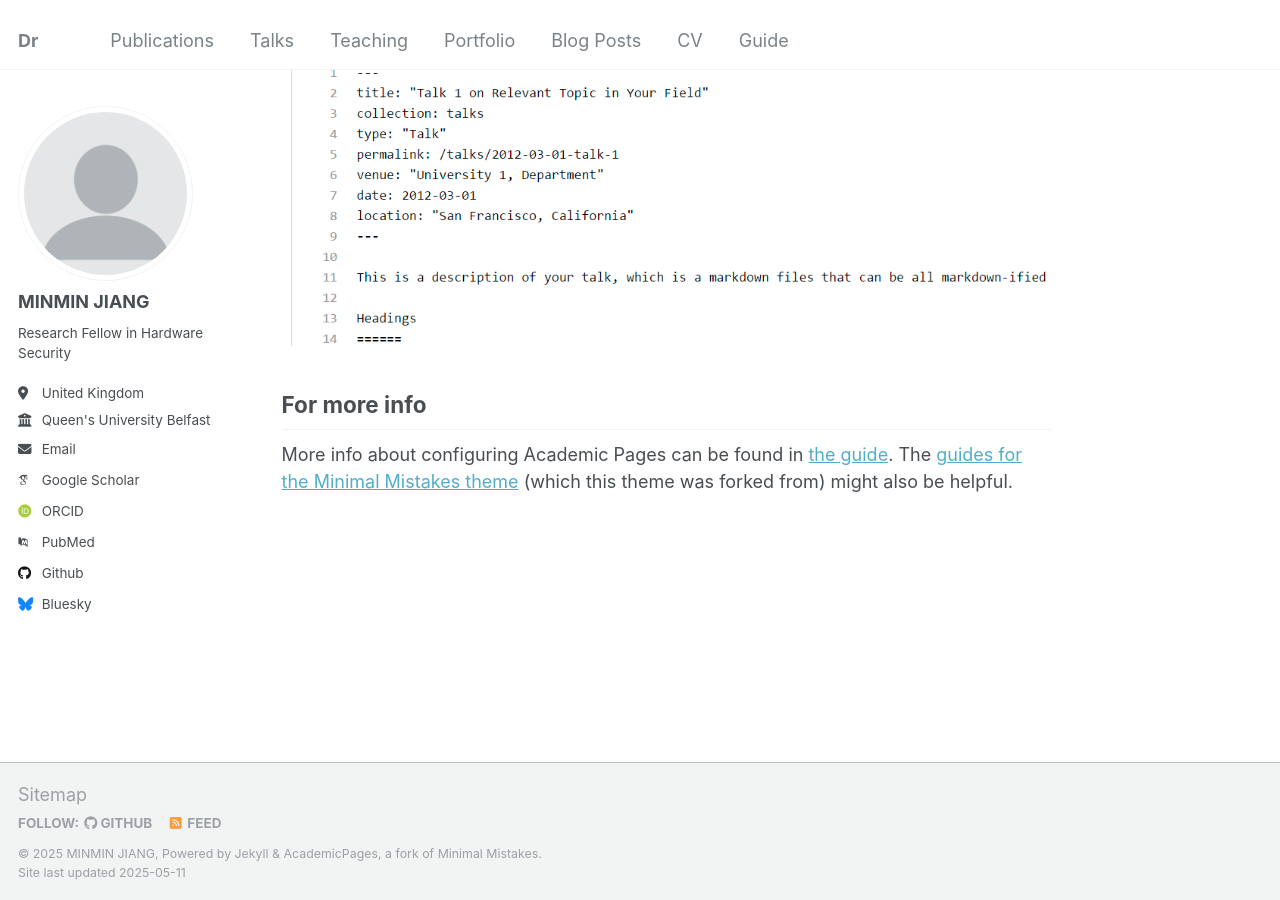
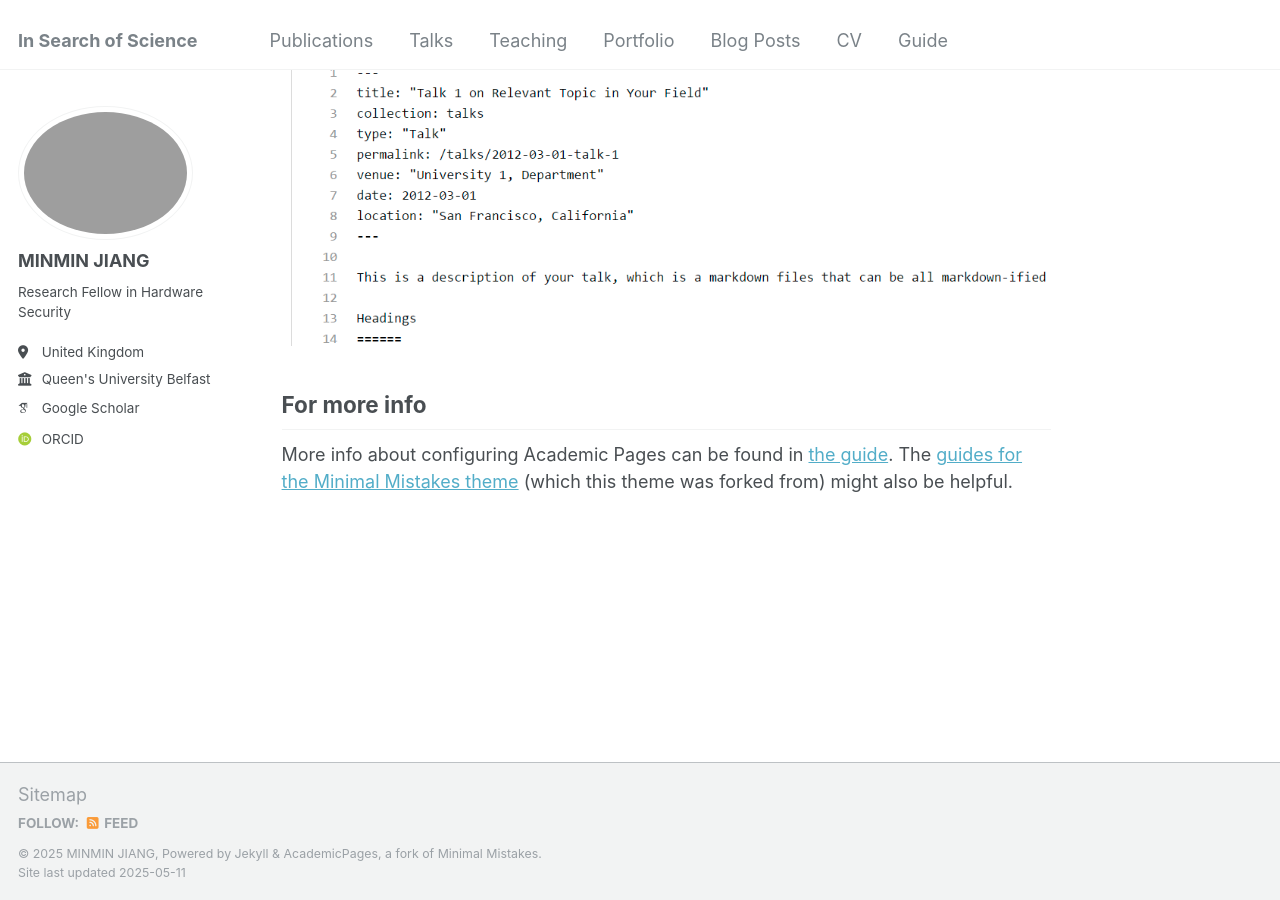
Before and after one commit to ruka58/ruka58.github.io, a Jekyll site: the page built from _pages/about.md, in a window 1280 px wide and 900 px high, scrolled down 2643 px. Built offline with Jekyll 4.4.1, drawn with Linux system fonts in a browser that asks for light colours; some web fonts are replaced.

Commit message:
Update _config.yml

```diff
--- a/_config.yml
+++ b/_config.yml
@@ -8,47 +8,47 @@
 
 # Basic Site Settings
 locale                   : "en-US"
-title                    : "Dr"
+title                    : "In Search of Science"
 title_separator          : "-"
 name                     : &name "MINMIN JIANG"
 description              : &description "personal description"
 url                      : https://academicpages.github.io # the base hostname & protocol for your site e.g. "https://mmistakes.github.io"
 baseurl                  : "" # the subpath of your site, e.g. "/blog"
-repository               : "academicpages/academicpages.github.io"
+repository               : "https://ruka58.github.io/"
 
 # Site Author - The following control what appear as part of the author content on the side bar.
 #               If a field is blank the icon and link will not appear, otherwise it will be shown.
 #               Additional customization can be done by editing /_includes/author-profile.html
 author:
   # Biographic information
-  avatar           : "profile.png"
+  avatar           : "minmin.jpg"
   name             : "MINMIN JIANG"
   pronouns         : # example: "she/her"
   bio              : "Research Fellow in Hardware Security"
   location         : "United Kingdom"
   employer         : "Queen's University Belfast"
   uri              : # URL
-  email            : "none@example.org"
+  email            : #"none@example.org"
 
   # Academic websites
   arxiv            : # URL - Update with the correct link to your profile
-  googlescholar    : "https://scholar.google.com/citations?user=PS_CX0AAAAAJ"
+  googlescholar    : "https://scholar.google.com/citations?user=XCLpQ5IAAAAJ&hl=zh-CN"
   impactstory      : # URL
   orcid            : "http://orcid.org/yourorcidurl"
   semantic         : # URL
-  pubmed           : "https://www.ncbi.nlm.nih.gov/pubmed/?term=john+snow"
+  pubmed           : #"https://www.ncbi.nlm.nih.gov/pubmed/?term=john+snow"
   researchgate     : # URL
 
   # Repositories and software development
   bitbucket        : # Username - Update with your username on the site
   codepen          : # Username
   dribbble         : # Username
-  github           : "academicpages"
+  github           : #"academicpages"
   kaggle           : # Username
   stackoverflow    : # User number or user number and name (i.e., use "1" or "1/jeff-atwood")
 
   # Social media
-  bluesky          : "bsky.app" # Replace this with you Bluesky username
+  bluesky          : #"bsky.app" # Replace this with you Bluesky username
   facebook         : # Username
   flickr           : # Username
   foursquare       : # Username
```
